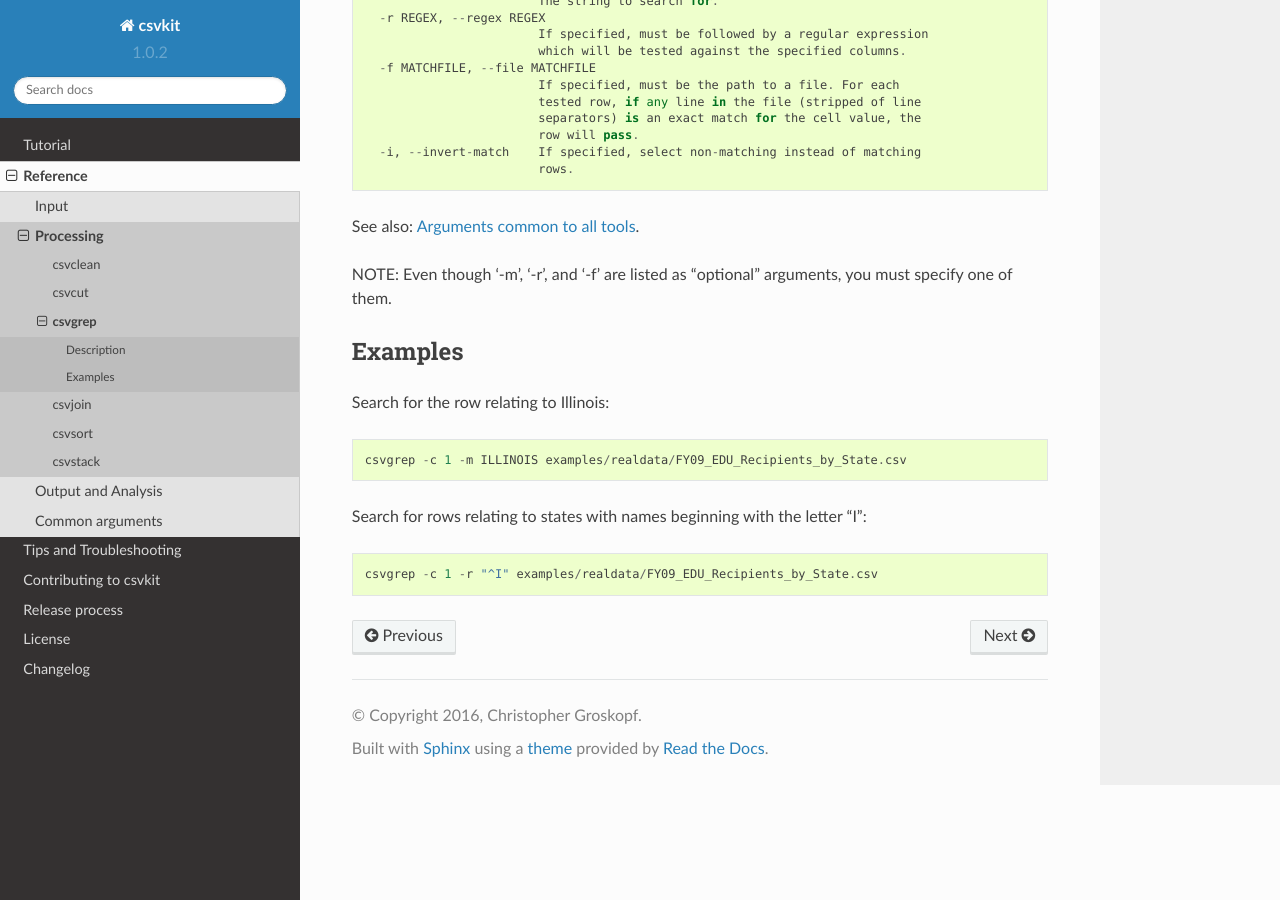
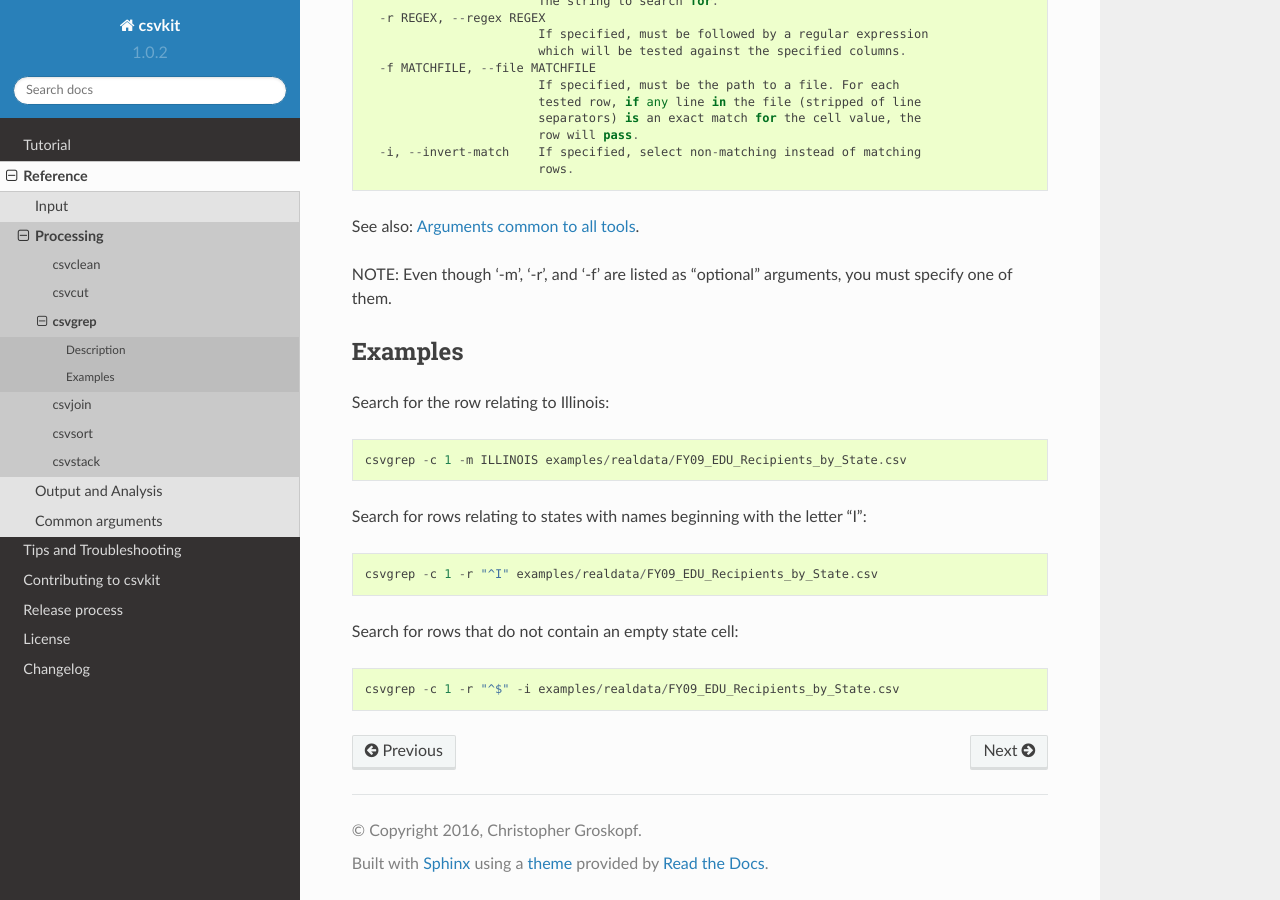
Before and after one commit to wireservice/csvkit, a Sphinx documentation site: the page built from docs/scripts/csvgrep.rst, in a window 1280 px wide and 900 px high, scrolled down 644 px. Built offline with Sphinx 7.4.7 and the Read the Docs theme 2.0.0, drawn with Linux system fonts in a browser that asks for light colours.

Commit message:
Update docs for csvgrep
Update docs to include way to use csvgrep to search for all rows that do not have an empty cell.

```diff
--- a/docs/scripts/csvgrep.rst
+++ b/docs/scripts/csvgrep.rst
@@ -53,3 +53,7 @@
 Search for rows relating to states with names beginning with the letter "I"::
 
     csvgrep -c 1 -r "^I" examples/realdata/FY09_EDU_Recipients_by_State.csv
+
+Search for rows that do not contain an empty state cell::
+
+    csvgrep -c 1 -r "^$" -i examples/realdata/FY09_EDU_Recipients_by_State.csv
```
